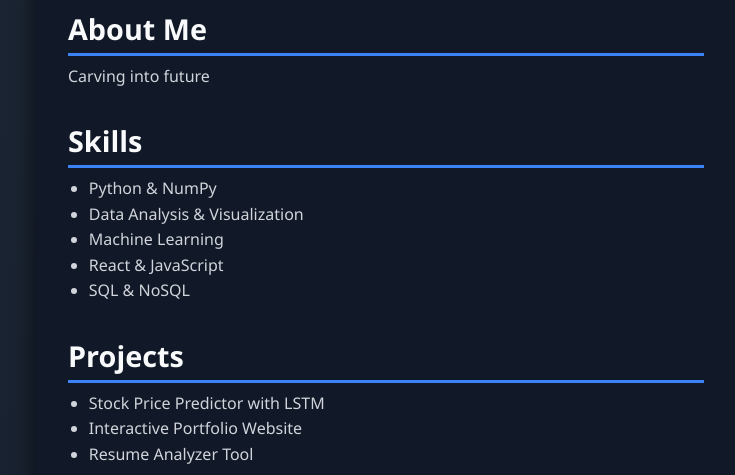
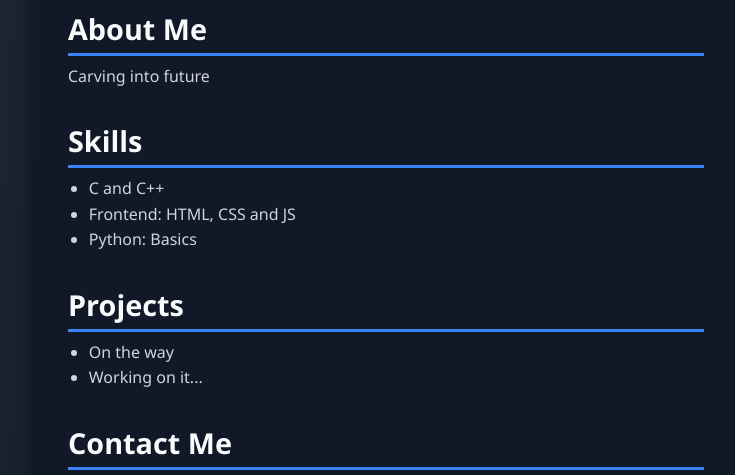
Before and after one commit to yadavawe/Portfolio, a plain HTML site: page index.html in a window 1280 px wide. Shown: the part 428-903 px from the top of the page, without its empty margins (254-989 px from the left). Drawn offline with Linux system fonts and the light colour scheme.

Commit message:
index.html

```diff
--- a/index.html
+++ b/index.html
@@ -41,20 +41,17 @@
     <section class="section" id="skills">
       <h2>Skills</h2>
       <ul>
-        <li>Python & NumPy</li>
-        <li>Data Analysis & Visualization</li>
-        <li>Machine Learning</li>
-        <li>React & JavaScript</li>
-        <li>SQL & NoSQL</li>
+        <li>C and C++</li>
+        <li>Frontend: HTML, CSS and JS</li>
+        <li>Python: Basics</li>
       </ul>
     </section>
 
     <section class="section" id="projects">
       <h2>Projects</h2>
       <ul>
-        <li>Stock Price Predictor with LSTM</li>
-        <li>Interactive Portfolio Website</li>
-        <li>Resume Analyzer Tool</li>
+        <li>On the way</li>
+        <li>Working on it...</li>
       </ul>
     </section>
 
@@ -72,7 +69,7 @@
     </section>
 
     <footer>
-      © 2025 Abhinash Kumar Yadav — All rights reserved.
+      © 2025 Abhinash Kumar Yadav
     </footer>
   </div>
 
```
